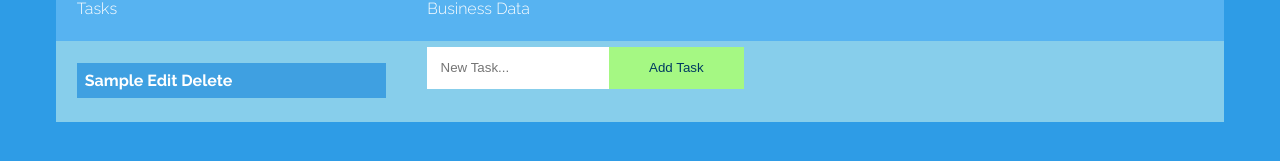
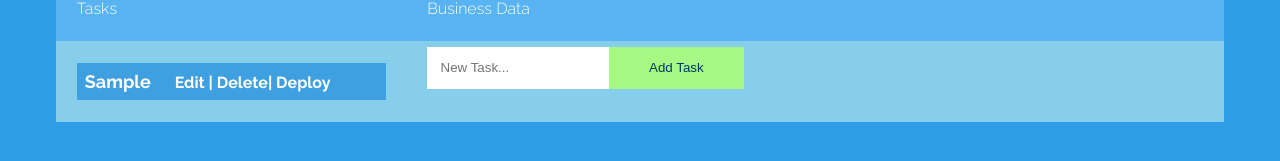
Before and after one commit to themeter/twm, an Angular app: page / in a window 1280 px wide. Both pictures are taken after typing "Sample" into the empty fields and a click on the input "Add Task". Shown: the part 159-320 px from the top of the page. Built offline with nearby package versions, Linux system fonts and the light colour scheme.

Commit message:
adjust ui slightly, add deploy button, invoke deploy service

```diff
--- a/src/app/home/home.component.html
+++ b/src/app/home/home.component.html
@@ -12,7 +12,8 @@
    <!-- [@tasks]="tasks.length"> -->
   <div class="col">
     <p class="life-container" *ngFor="let task of tasktypes; let i = index" (click)="enable()">
-      <span class="t-name">{{task.name}} </span><span class="t-edit" routerLink="taskEdit"> Edit</span><span class="t-delete" (click)="removeItem(i)"> Delete</span>
+      <span class="t-name">{{task.name}}</span><span class="t-edit" routerLink="taskEdit"> Edit </span><span class="t-delete" (click)="removeItem(i)">| Delete</span>
+      <span class="t-delete" (click)="deployTask(task)">| Deploy</span>
     </p>
   </div>
 
--- a/src/app/home/home.component.scss
+++ b/src/app/home/home.component.scss
@@ -40,7 +40,7 @@ input.btn {
   font-weight: bold;
   cursor: pointer;
 }
-
-.t-edit {
-  backgroung: green;
+.t-name {
+margin-right: 20px;
+font-size: large;
 }
--- a/src/app/home/home.component.ts
+++ b/src/app/home/home.component.ts
@@ -49,15 +49,7 @@ export class HomeComponent implements OnInit {
     }
 
     addTask() {
-        // var currTaskName = this.taskName;
-        //create task project
-        // this.http.put(`${window.location.pathname}rest/sag/task/project/TaskProject`, {}).toPromise().then((res) => {
-        // //create task
-        // this.http.post(`${window.location.pathname}rest/sag/task`, { taskTypeName: currTaskName, taskProjectName: "TaskProject" }).subscribe(res => console.log(res));
-        //
-        // }).catch((res) => {
-        //   console.log(res);
-        // });
+
 
         //UI model
         // this.tasks.push(this.taskName);
@@ -69,6 +61,19 @@ export class HomeComponent implements OnInit {
         // this.tasks = this.tasktypes.tasks;
         // this.taskName = '';
 
+    }
+
+    deployTask(task) {
+        console.log(task.name);
+        //create task project
+        this.http.put(`${window.location.pathname}rest/sag/task/project/TaskProject`, {}).toPromise().then((res) => {
+         //create task
+         this.http.post(`${window.location.pathname}rest/sag/task`, { taskTypeName: task.name, taskProjectName: "TaskProject" }).subscribe(res => console.log(res));
+
+         }).catch((res) => {
+           console.log(res);
+         });
+        //TODO read and submit task data as well
     }
 
     removeItem(index) {
```
